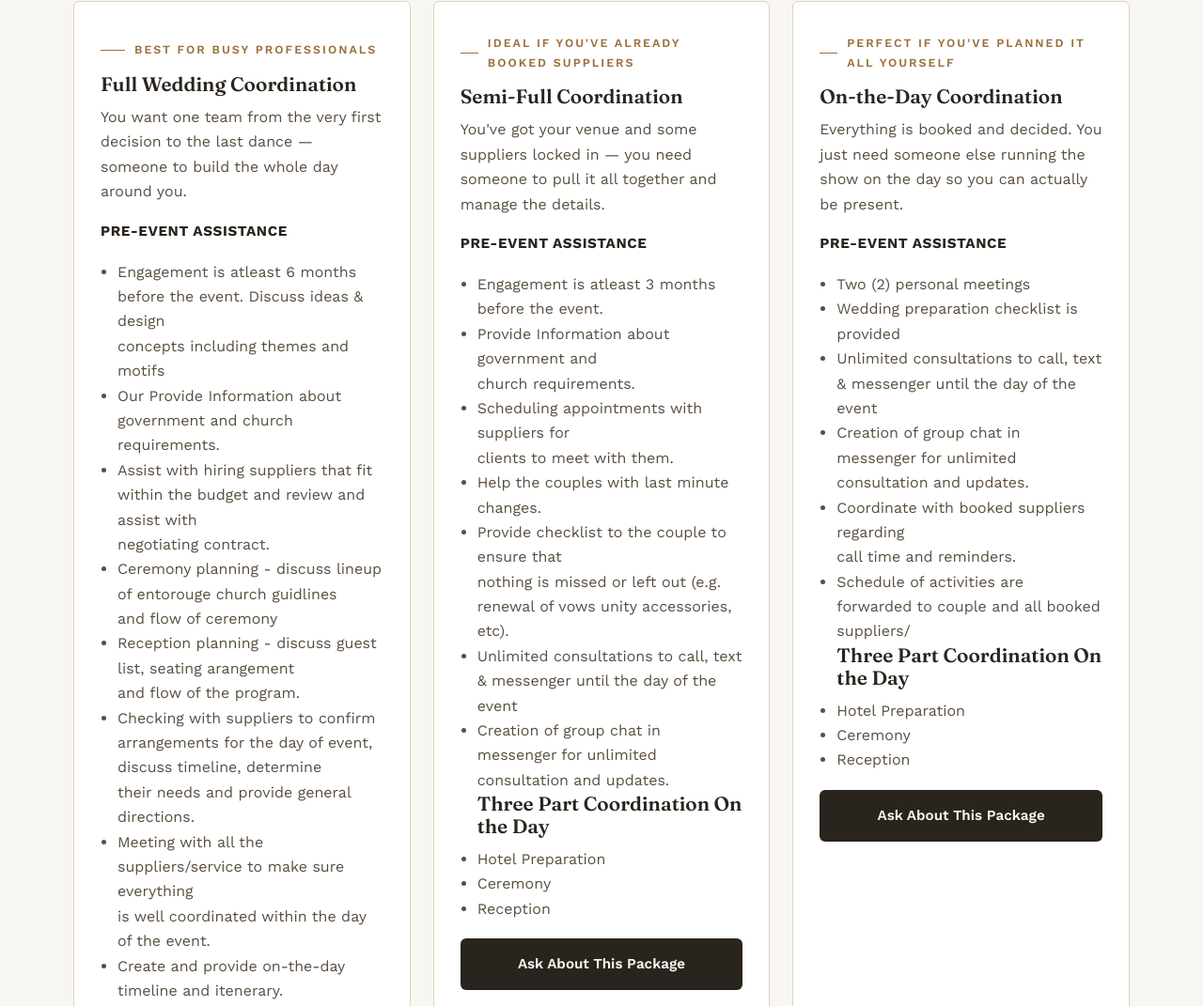
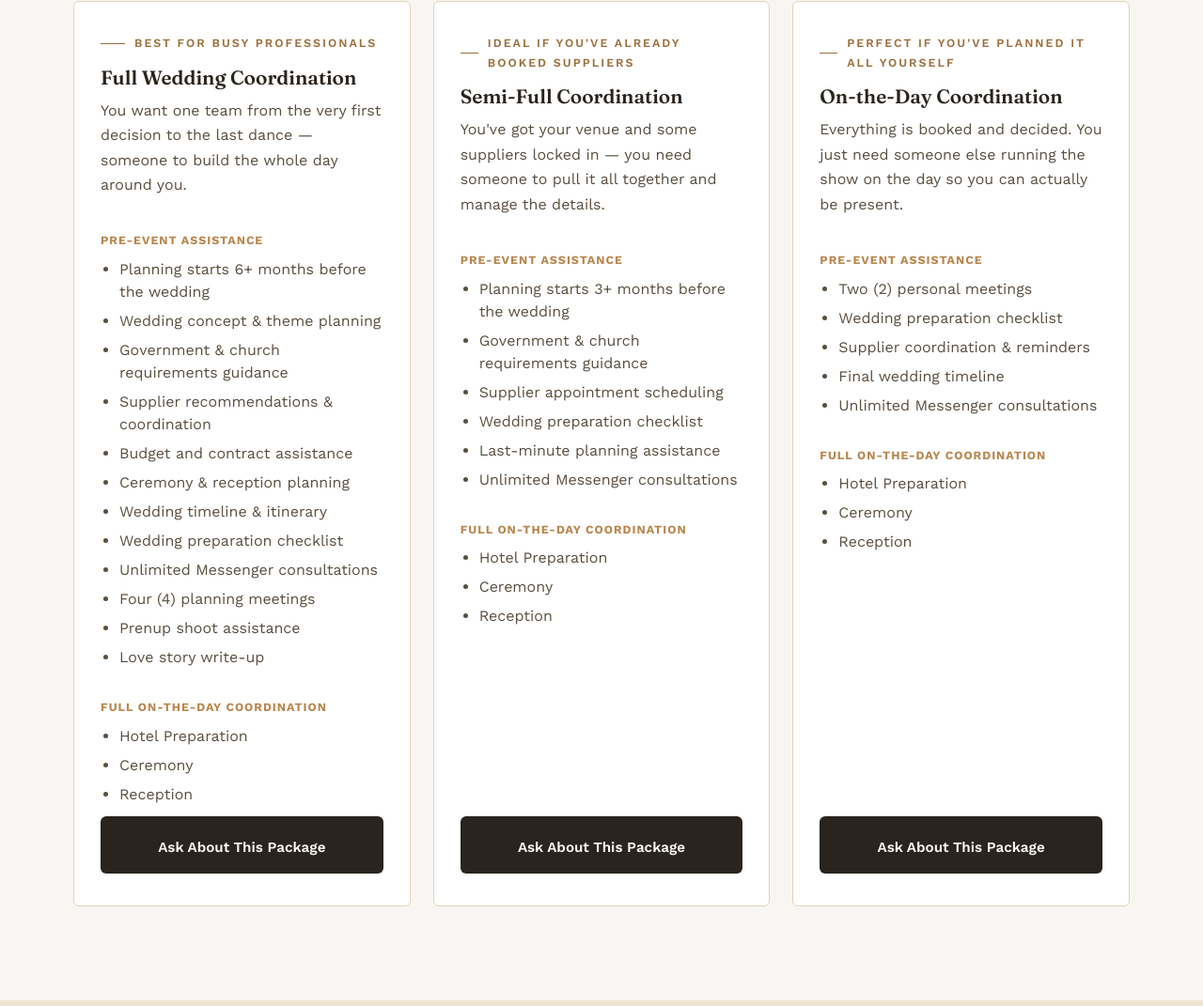
Before and after one commit to JATIN1-1403/Just-Enjoy-Events, a plain HTML site: page services.html in a window 1280 px wide. Shown: the part 623-1694 px from the top of the page at 94% size. Drawn offline with nearby package versions, Linux system fonts and the light colour scheme.

Commit message:
fix the bug in the packages and make it a bit alive

```diff
--- a/css/styles.css
+++ b/css/styles.css
@@ -41,7 +41,8 @@ body{
 }
 img{ max-width:100%; display:block; }
 a{ color:inherit; text-decoration:none; }
-ul{ list-style:none; margin:0; padding:0; }
+ul{ margin:0; padding:0; }
+nav ul, .site-footer ul, .trust-bar ul, .filters{ list-style:none; }
 h1,h2,h3,h4{
   font-family:var(--font-display);
   font-weight:600;
@@ -450,3 +451,37 @@ a:focus-visible, button:focus-visible, input:focus-visible, textarea:focus-visib
   font-size: 0.85rem;
   flex-shrink: 0;
 }
+
+/* Package card sub-headings */
+.pkg-heading {
+  font-size: 0.78rem;
+  font-weight: 700;
+  letter-spacing: 0.08em;
+  text-transform: uppercase;
+  color: var(--gold);
+  margin: 20px 0 8px;
+}
+
+/* Package bullet lists */
+.pkg-list {
+  list-style: disc;
+  padding-left: 20px;
+  margin: 0 0 4px;
+  color: var(--charcoal-soft);
+}
+
+.pkg-list li {
+  margin-bottom: 7px;
+  line-height: 1.5;
+}
+
+/* Push the button to the bottom of every card */
+.card {
+  display: flex;
+  flex-direction: column;
+}
+
+.pkg-btn {
+  margin-top: auto;
+  padding-top: 20px; /* adds visual breathing room above button */
+}
--- a/services.html
+++ b/services.html
@@ -47,78 +47,80 @@
     <div class="eyebrow">Best for busy professionals</div>
     <h3>Full Wedding Coordination</h3>
     <p>You want one team from the very first decision to the last dance — someone to build the whole day around you.</p>
-        <p class="list-heading">Pre-Event Assistance</p>
-        <ul style="margin:18px 0;padding-left:18px;list-style:disc;color:var(--charcoal-soft);">
-          <li>Engagement is atleast 6 months before the event. Discuss ideas & design <br>
-          concepts including themes and motifs</li>
-          <li>Our Provide Information about government and church requirements. </li>
-          <li>Assist with hiring suppliers that fit within the budget and review and assist with <br>
-          negotiating contract. </li>
-          <li>Ceremony planning - discuss lineup of entorouge church guidlines <br>
-          and flow of ceremony</li>
-          <li>Reception planning - discuss guest list, seating arangement <br>
-          and flow of the program.</li>
-          <li>Checking with suppliers to confirm arrangements for the day of event, discuss timeline, determine <br>
-          their needs and provide general directions. </li>
-          <li>Meeting with all the suppliers/service to make sure everything <br>
-          is well coordinated within the day of the event. </li>
-          <li>Create and provide on-the-day timeline and itenerary. </li>
-          <li>Help the couples with last minute changes. </li>
-          <li>Provide checklist to the couple to ensure that <br>
-          nothing is missed or left out (e.g. renewal of vows unity accessories, etc).</li>
-          <li>Four (4) additional meetings. </li>
-          <li>Creation of group chat in messenger for unlimited consultation and updates. </li>
-          <li>Prenuptial photo shoot assistance </li>
-          <li>Love Story write-up for the couple </li>
-          <h3>Three Part Coordination On the Day</h3>
+
+    <p class="pkg-heading">Pre-Event Assistance</p>
+    <ul class="pkg-list">
+      <li>Planning starts 6+ months before the wedding</li>
+      <li>Wedding concept &amp; theme planning</li>
+      <li>Government &amp; church requirements guidance</li>
+      <li>Supplier recommendations &amp; coordination</li>
+      <li>Budget and contract assistance</li>
+      <li>Ceremony &amp; reception planning</li>
+      <li>Wedding timeline &amp; itinerary</li>
+      <li>Wedding preparation checklist</li>
+      <li>Unlimited Messenger consultations</li>
+      <li>Four (4) planning meetings</li>
+      <li>Prenup shoot assistance</li>
+      <li>Love story write-up</li>
+    </ul>
+
+    <p class="pkg-heading">Full On-the-Day Coordination</p>
+    <ul class="pkg-list">
       <li>Hotel Preparation</li>
       <li>Ceremony</li>
       <li>Reception</li>
     </ul>
-        <a href="contact.html" class="btn btn-primary btn-block">Ask About This Package</a>
+
+    <a href="contact.html" class="btn btn-primary btn-block pkg-btn">Ask About This Package</a>
   </div>
 
   <div class="card reveal">
     <div class="eyebrow">Ideal if you've already booked suppliers</div>
     <h3>Semi-Full Coordination</h3>
     <p>You've got your venue and some suppliers locked in — you need someone to pull it all together and manage the details.</p>
-        <p class="list-heading">Pre-Event Assistance</p>
-        <ul style="margin:18px 0;padding-left:18px;list-style:disc;color:var(--charcoal-soft);">
-          <li>Engagement is atleast 3 months before the event.</li>
-          <li>Provide Information about government and <br> church requirements. </li>
-          <li>Scheduling appointments with suppliers for <br> clients to meet with them.</li>
-          <li>Help the couples with last minute changes. </li>
-          <li>Provide checklist to the couple to ensure that <br>
-          nothing is missed or left out (e.g. renewal of vows unity accessories, etc).</li>
-          <li>Unlimited consultations to call, text & messenger until the day of the event </li>
-          <li>Creation of group chat in messenger for unlimited consultation and updates. </li>
-          <h3>Three Part Coordination On the Day</h3>
+
+    <p class="pkg-heading">Pre-Event Assistance</p>
+    <ul class="pkg-list">
+      <li>Planning starts 3+ months before the wedding</li>
+      <li>Government &amp; church requirements guidance</li>
+      <li>Supplier appointment scheduling</li>
+      <li>Wedding preparation checklist</li>
+      <li>Last-minute planning assistance</li>
+      <li>Unlimited Messenger consultations</li>
+    </ul>
+
+    <p class="pkg-heading">Full On-the-Day Coordination</p>
+    <ul class="pkg-list">
       <li>Hotel Preparation</li>
       <li>Ceremony</li>
       <li>Reception</li>
     </ul>
-        </ul>
-        <a href="contact.html" class="btn btn-primary btn-block">Ask About This Package</a>
+
+    <a href="contact.html" class="btn btn-primary btn-block pkg-btn">Ask About This Package</a>
   </div>
 
   <div class="card reveal">
     <div class="eyebrow">Perfect if you've planned it all yourself</div>
     <h3>On-the-Day Coordination</h3>
     <p>Everything is booked and decided. You just need someone else running the show on the day so you can actually be present.</p>
-        <p class="list-heading">Pre-Event Assistance</p>
-        <ul style="margin:18px 0;padding-left:18px;list-style:disc;color:var(--charcoal-soft);">
+
+    <p class="pkg-heading">Pre-Event Assistance</p>
+    <ul class="pkg-list">
       <li>Two (2) personal meetings</li>
-          <li>Wedding preparation checklist is provided</li>
-          <li>Unlimited consultations to call, text & messenger until the day of the event </li>
-          <li>Creation of group chat in messenger for unlimited consultation and updates. </li>
-          <li>Coordinate with booked suppliers regarding <br> call time and reminders.</li>
-          <li>Schedule of activities are forwarded to couple and all booked suppliers/</li>
-          <h3>Three Part Coordination On the Day</h3>
+      <li>Wedding preparation checklist</li>
+      <li>Supplier coordination &amp; reminders</li>
+      <li>Final wedding timeline</li>
+      <li>Unlimited Messenger consultations</li>
+    </ul>
+
+    <p class="pkg-heading">Full On-the-Day Coordination</p>
+    <ul class="pkg-list">
       <li>Hotel Preparation</li>
       <li>Ceremony</li>
       <li>Reception</li>
     </ul>
-        <a href="contact.html" class="btn btn-primary btn-block">Ask About This Package</a>
+
+    <a href="contact.html" class="btn btn-primary btn-block pkg-btn">Ask About This Package</a>
   </div>
 
 </div>
```
Lines whose indentation alone changed are shown as unchanged.
